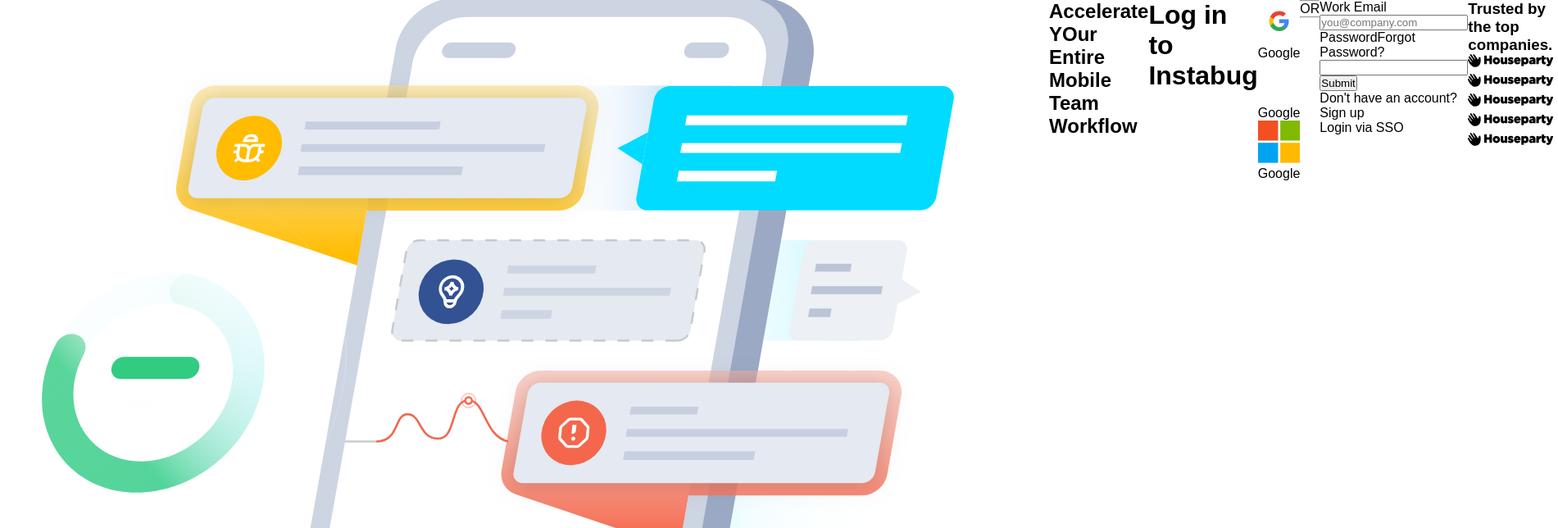
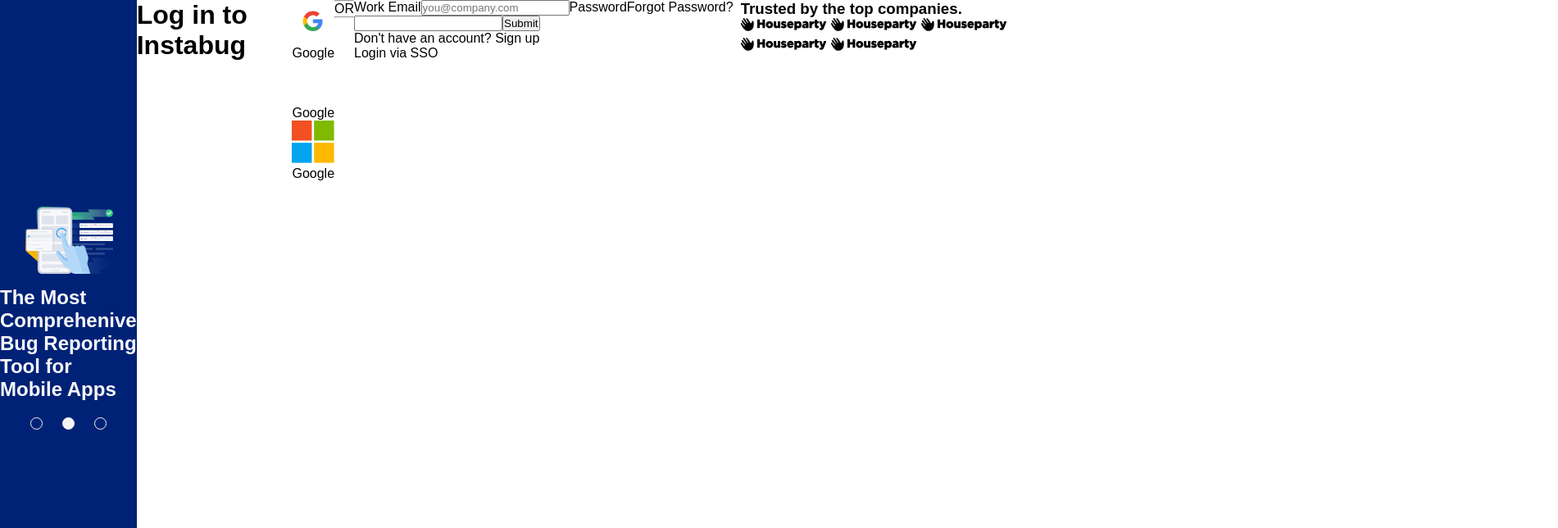
Before and after one commit to omar-labana/instabug-task, a Vue app: page /login in a window 1280 px wide. Shown: the top 644 px of the page at 82% size, 1901 px wide, since content can reach past the window. Built offline with nearby package versions, Linux system fonts and the light colour scheme.

Commit message:
Add slider with animation

```diff
--- a/src/assets/sass/_atomic.scss
+++ b/src/assets/sass/_atomic.scss
@@ -189,3 +189,47 @@
 .trusted-svgs {
     fill: #999999;
 }
+
+// Slider animation
+.dot {
+    height: 15px;
+    width: 15px;
+    margin: 20px 12px;
+    border-radius: 50%;
+    border: 1px solid whitesmoke;
+    display: inline-block;
+    transition: background-color 0.6s ease;
+}
+
+.active {
+    background-color: whitesmoke;
+}
+
+.fade {
+    -webkit-animation-name: fade;
+    -webkit-animation-duration: 1.5s;
+    animation-name: fade;
+    animation-duration: 1.5s;
+}
+
+.slider-body {
+    display: none;
+}
+
+@-webkit-keyframes fade {
+    from {
+        opacity: 0.4;
+    }
+    to {
+        opacity: 1;
+    }
+}
+
+@keyframes fade {
+    from {
+        opacity: 0.4;
+    }
+    to {
+        opacity: 1;
+    }
+}
--- a/src/components/login/Slider.vue
+++ b/src/components/login/Slider.vue
@@ -1,10 +1,68 @@
 <template>
-    <img src="../../assets/illustration-1.svg" alt="" />
-    <h2>Accelerate YOur Entire Mobile Team Workflow</h2>
+    <div class="flex-1 bg-blue flex flex-col content-center">
+        <div class="w-full flex flex-col content-center slider-body fade">
+            <img
+                src="../../assets/illustration-1.svg"
+                alt=""
+                class="max-w-65"
+            />
+            <h2 class="text-white mt-15">
+                Accelerate Your Entire Mobile Team Workflow
+            </h2>
+        </div>
+        <div class="w-full flex flex-col content-center slider-body fade">
+            <img
+                src="../../assets/illustration-2.svg"
+                alt=""
+                class="max-w-65"
+            />
+            <h2 class="text-white mt-15">
+                The Most Comprehenive Bug Reporting Tool for Mobile Apps
+            </h2>
+        </div>
+        <div class="w-full flex flex-col content-center slider-body fade">
+            <img
+                src="../../assets/illustration-3.svg"
+                alt=""
+                class="max-w-65"
+            />
+            <h2 class="text-white mt-30">
+                Secure Crash Reporting With Real-Time Alerts
+            </h2>
+        </div>
+        <div clas="text-center mt-30">
+            <span class="dot"></span>
+            <span class="dot"></span>
+            <span class="dot"></span>
+        </div>
+    </div>
 </template>
 
 <script>
-export default {}
+export default {
+    mounted() {
+        var slideIndex = 0
+        showSlides()
+
+        function showSlides() {
+            const slides = document.getElementsByClassName('slider-body')
+            const dots = document.getElementsByClassName('dot')
+            for (let i = 0; i < slides.length; i++) {
+                slides[i].style.display = 'none'
+            }
+            slideIndex++
+            if (slideIndex > slides.length) {
+                slideIndex = 1
+            }
+            for (let i = 0; i < dots.length; i++) {
+                dots[i].className = dots[i].className.replace(' active', '')
+            }
+            slides[slideIndex - 1].style.display = 'inherit'
+            dots[slideIndex - 1].className += ' active'
+            setTimeout(showSlides, 4000)
+        }
+    },
+}
 </script>
 
 <style>
```
